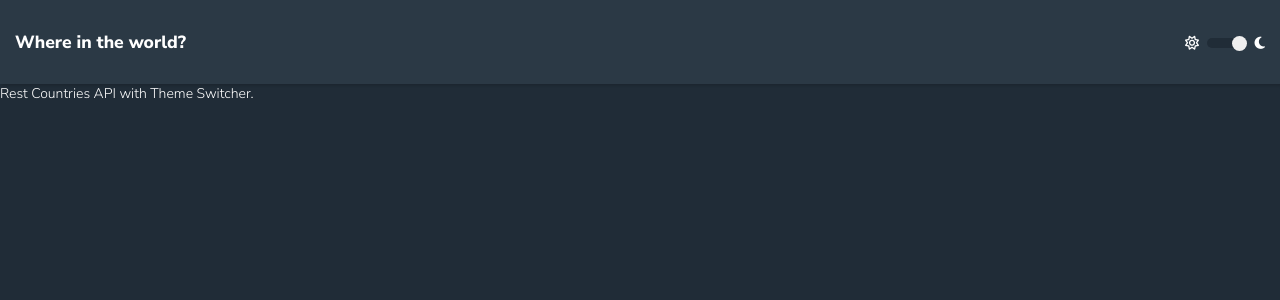
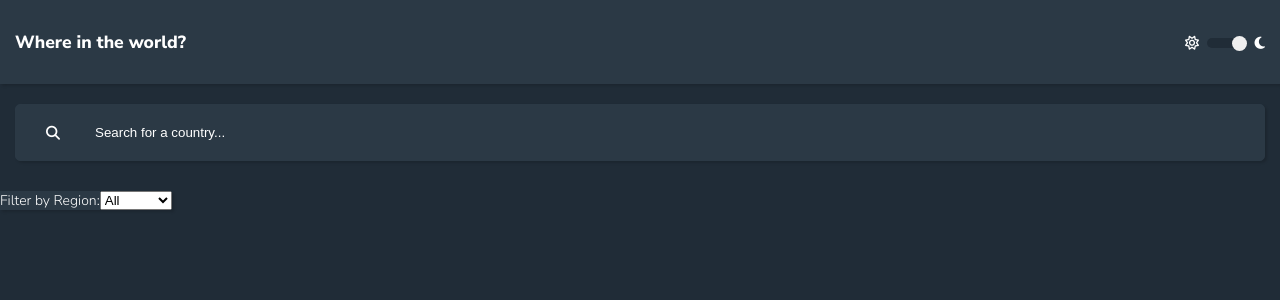
Before and after one commit to braien-machado/where-in-the-world, a React (Create React App) app: page / in a window 1280 px wide. Shown: the top 300 px of the page. Built offline with nearby package versions, Linux system fonts and the light colour scheme.

Commit message:
style search input container

```diff
--- a/src/App.css
+++ b/src/App.css
@@ -1,8 +1,8 @@
 @import url("https://fonts.googleapis.com/css2?family=Nunito+Sans:wght@300;600;800&display=swap");
 *, *:before, *:after {
+  box-sizing: border-box;
   margin: 0;
   padding: 0;
-  box-sizing: border-box;
 }
 
 body {
@@ -13,8 +13,8 @@ body {
   transition-duration: 300ms;
 }
 body .shadow-box {
+  background-color: #2b3945;
   box-shadow: rgba(0, 0, 0, 0.15) 1.95px 1.95px 2.6px;
-  background-color: #2b3945;
 }
 body header {
   align-items: baseline;
@@ -51,8 +51,40 @@ body .switcher-button {
   height: 15px;
   width: 15px;
 }
-body input {
-  background-color: none;
+body #search-label {
+  align-items: center;
+  border: 1px solid #2b3945;
+  border-radius: 5px;
+  display: flex;
+  justify-content: flex-start;
+  margin: 20px 15px 30px 15px;
+  padding: 15px 30px;
+}
+body input[type=text] {
+  color: white;
+  background-color: inherit;
+  border: 0;
+  margin-left: 30px;
+  padding: 5px;
+  width: 100%;
+}
+body input[type=text]:focus {
+  border-bottom: 1px solid white;
+  outline: none;
+}
+body ::placeholder {
+  /* Chrome, Firefox, Opera, Safari 10.1+ */
+  color: white;
+  opacity: 1;
+  /* Firefox */
+}
+body :-ms-input-placeholder {
+  /* Internet Explorer 10-11 */
+  color: white;
+}
+body ::-ms-input-placeholder {
+  /* Microsoft Edge */
+  color: white;
 }
 
 .light-mode {
@@ -70,5 +102,45 @@ body input {
 .light-mode .switcher-button {
   background-color: #111517;
 }
+.light-mode #search-label {
+  align-items: center;
+  background-color: inherit;
+  border: 1px solid white;
+  border-radius: 5px;
+  box-shadow: none;
+  color: #858585;
+  display: flex;
+  justify-content: flex-start;
+  margin: 20px 15px 30px 15px;
+  padding: 15px 30px;
+}
+.light-mode #search-label:hover {
+  border: 1px solid #858585;
+}
+.light-mode input[type=text] {
+  background-color: inherit;
+  border: 0;
+  color: inherit;
+  margin-left: 30px;
+  padding: 5px;
+  width: 100%;
+}
+.light-mode input[type=text]:focus {
+  border-bottom: 1px solid #858585;
+}
+.light-mode ::placeholder {
+  /* Chrome, Firefox, Opera, Safari 10.1+ */
+  color: #858585;
+  opacity: 1;
+  /* Firefox */
+}
+.light-mode :-ms-input-placeholder {
+  /* Internet Explorer 10-11 */
+  color: #858585;
+}
+.light-mode ::-ms-input-placeholder {
+  /* Microsoft Edge */
+  color: #858585;
+}
 
 /*# sourceMappingURL=App.css.map */
--- a/src/App.scss
+++ b/src/App.scss
@@ -13,9 +13,9 @@ $white-text-and-elements: hsl(0, 0%, 100%);
 @import url('https://fonts.googleapis.com/css2?family=Nunito+Sans:wght@300;600;800&display=swap');
 
 *, *:before, *:after {
+  box-sizing: border-box;
   margin: 0;
   padding: 0;
-  box-sizing: border-box;
 }
 
 body {
@@ -26,8 +26,8 @@ body {
   transition-duration: 300ms;
 
   .shadow-box {
+    background-color: $dark-blue-elements;
     box-shadow: rgba(0, 0, 0, 0.15) 1.95px 1.95px 2.6px;
-    background-color: $dark-blue-elements;
   }
 
   header {
@@ -70,8 +70,41 @@ body {
     width: 15px;
   }
 
-  input {
-    background-color: none;
+  #search-label {
+    align-items: center;
+    border: 1px solid $dark-blue-elements;
+    border-radius: 5px;
+    display: flex;
+    justify-content: flex-start;
+    margin: 20px 15px 30px 15px;
+    padding: 15px 30px;
+  }
+
+  input[type=text] {
+    color: $white-text-and-elements;
+    background-color: inherit;
+    border: 0;
+    margin-left: 30px;
+    padding: 5px;
+    width: 100%;
+  }
+
+  input[type=text]:focus {
+    border-bottom: 1px solid $white-text-and-elements;
+    outline: none;
+  }
+
+  ::placeholder { /* Chrome, Firefox, Opera, Safari 10.1+ */
+    color: $white-text-and-elements;
+    opacity: 1; /* Firefox */
+  }
+
+  :-ms-input-placeholder { /* Internet Explorer 10-11 */
+    color: $white-text-and-elements;
+  }
+
+  ::-ms-input-placeholder { /* Microsoft Edge */
+    color: $white-text-and-elements;
   }
 }
 
@@ -92,4 +125,47 @@ body {
   .switcher-button {
     background-color: $very-dark-blue-text;
   }
+
+  #search-label {
+    align-items: center;
+    background-color: inherit;
+    border: 1px solid $white-text-and-elements;
+    border-radius: 5px;
+    box-shadow: none;
+    color: $dark-gray-input;
+    display: flex;
+    justify-content: flex-start;
+    margin: 20px 15px 30px 15px;
+    padding: 15px 30px;
+  }
+
+  #search-label:hover {
+    border: 1px solid $dark-gray-input;
+  }
+
+  input[type=text] {
+    background-color: inherit;
+    border: 0;
+    color: inherit;
+    margin-left: 30px;
+    padding: 5px;
+    width: 100%;
+  }
+
+  input[type=text]:focus {
+    border-bottom: 1px solid $dark-gray-input;
+  }
+
+  ::placeholder { /* Chrome, Firefox, Opera, Safari 10.1+ */
+    color: $dark-gray-input;
+    opacity: 1; /* Firefox */
+  }
+
+  :-ms-input-placeholder { /* Internet Explorer 10-11 */
+    color: $dark-gray-input;
+  }
+
+  ::-ms-input-placeholder { /* Microsoft Edge */
+    color: $dark-gray-input;
+  }
 }
--- a/src/pages/Home.jsx
+++ b/src/pages/Home.jsx
@@ -3,9 +3,21 @@ import React from 'react';
 export default function Home() {
   return (
     <main>
-      <p>
-        Rest Countries API with Theme Switcher.
-      </p>
+      <label htmlFor="search-input" className="shadow-box" id="search-label">
+        <i className="fas fa-search" />
+        <input id="search-input" type="text" placeholder="Search for a country..." />
+      </label>
+      <label htmlFor="select-region" className="shadow-box">
+        Filter by Region:
+        <select name="region" id="select-region">
+          <option value="" selected>All</option>
+          <option value="Afria">Africa</option>
+          <option value="America">America</option>
+          <option value="Asia">Asia</option>
+          <option value="Europe">Europe</option>
+          <option value="Oceania">Oceania</option>
+        </select>
+      </label>
     </main>
   );
 }
```
Also changed, not shown: 1 other file (tests, documents, lock files or other folders).
